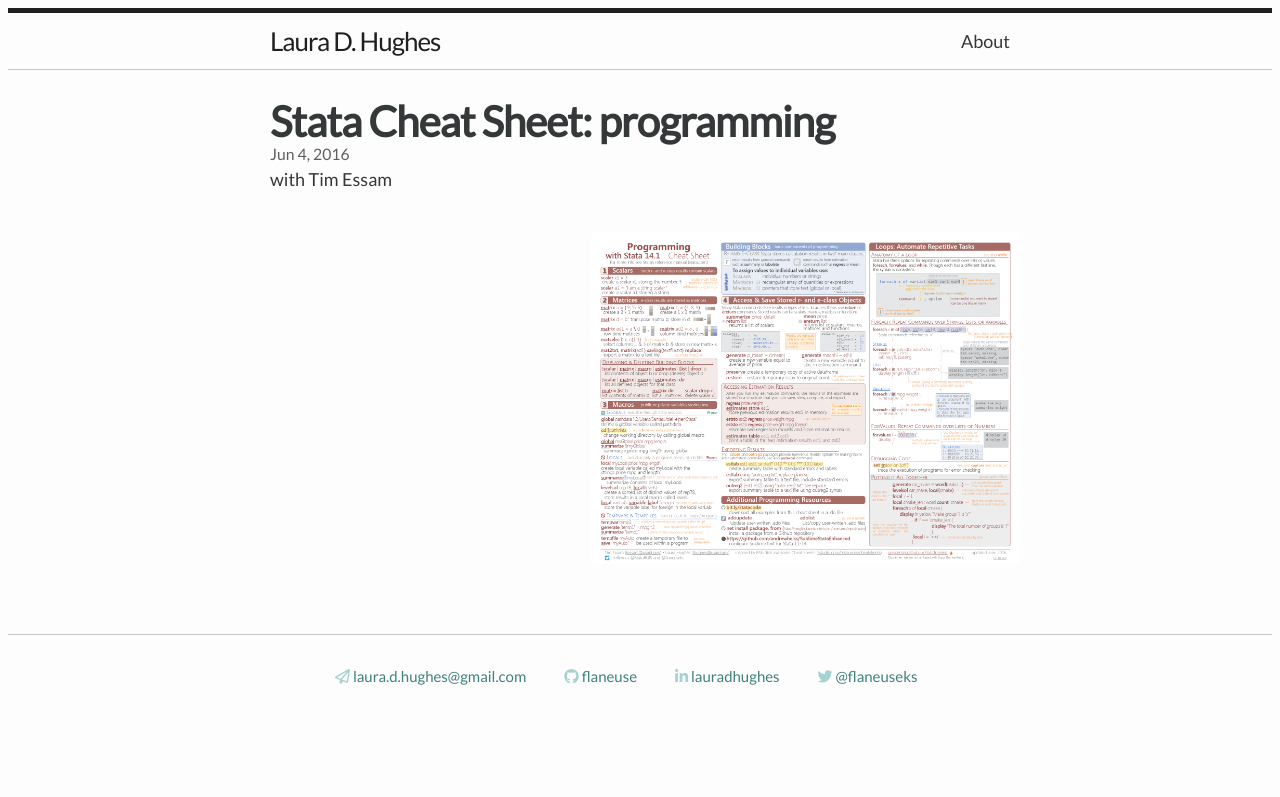
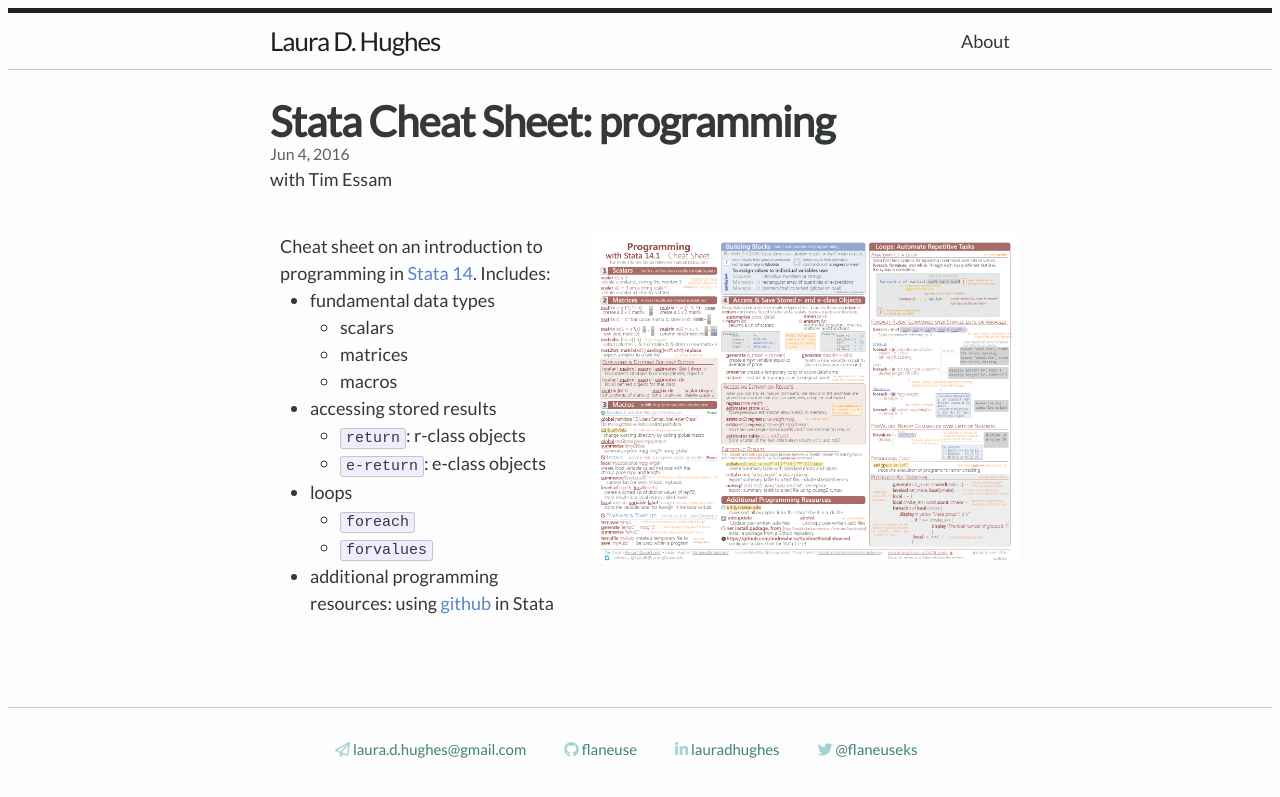
Before and after one commit to flaneuse/flaneuse.github.io, a Jekyll site: the page built from _posts/2016-06-04-stata-programming.markdown, in a window 1280 px wide. Shown: the top 797 px of the page. Built offline with Jekyll 4.4.1, drawn with Linux system fonts in a browser that asks for light colours; nearby versions of some CDN libraries; some web fonts are replaced; library files that are not in the unit come from our copies.

Commit message:
programming text

```diff
--- a/_posts/2016-06-04-stata-programming.markdown
+++ b/_posts/2016-06-04-stata-programming.markdown
@@ -5,4 +5,19 @@
 categories: Stata cheatsheet
 img: "/img/StataCheatSheet_programming_2016_June.png"
 co-authors: Tim Essam
+link: "http://geocenter.github.io/StataTraining/pdf/StataCheatSheet_programming_2016_June.pdf"
 ---
+
+Cheat sheet on an introduction to programming in [Stata 14](http://www.stata.com).  Includes:
+
+* fundamental data types
+  * scalars
+  * matrices
+  * macros
+* accessing stored results
+  * `return`: r-class objects
+  * `e-return`: e-class objects
+* loops
+  * `foreach`
+  * `forvalues`
+* additional programming resources: using [github](http://github.com) in Stata
```
